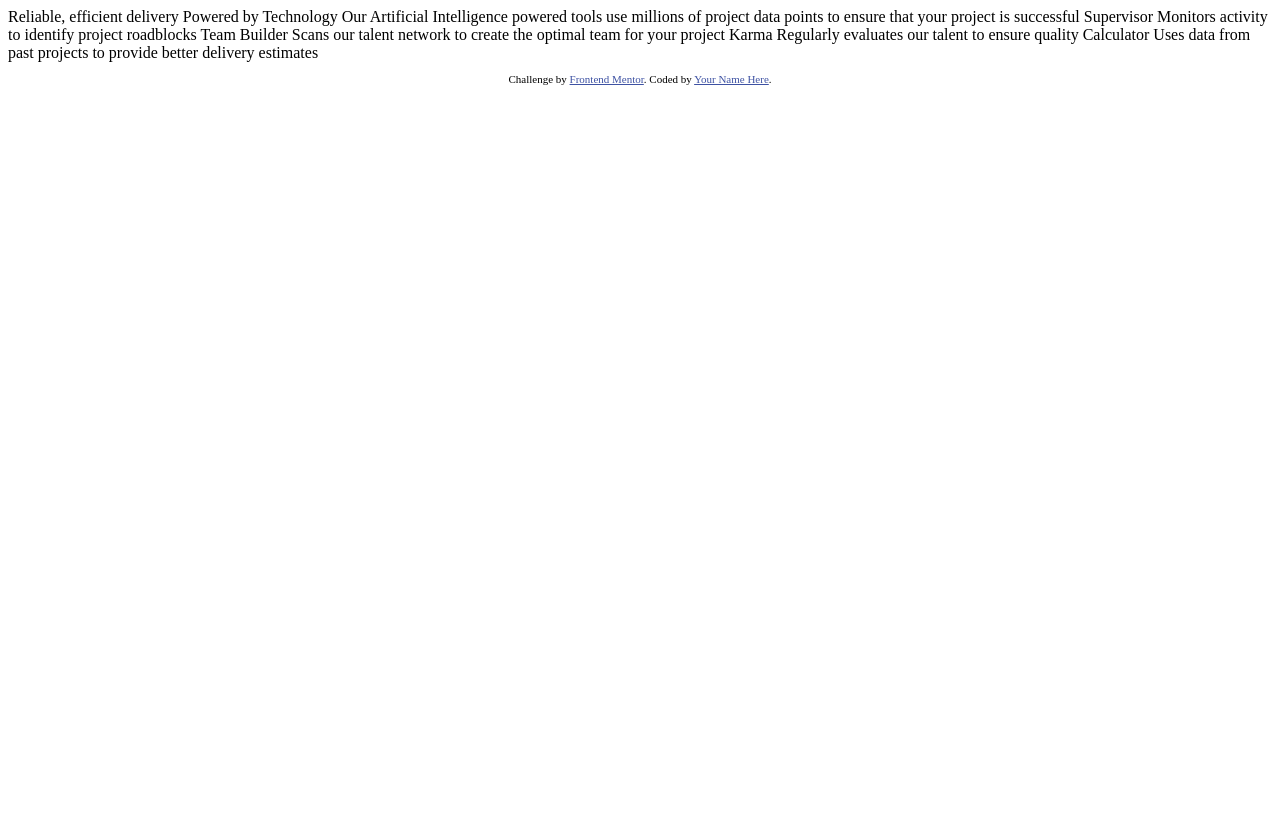
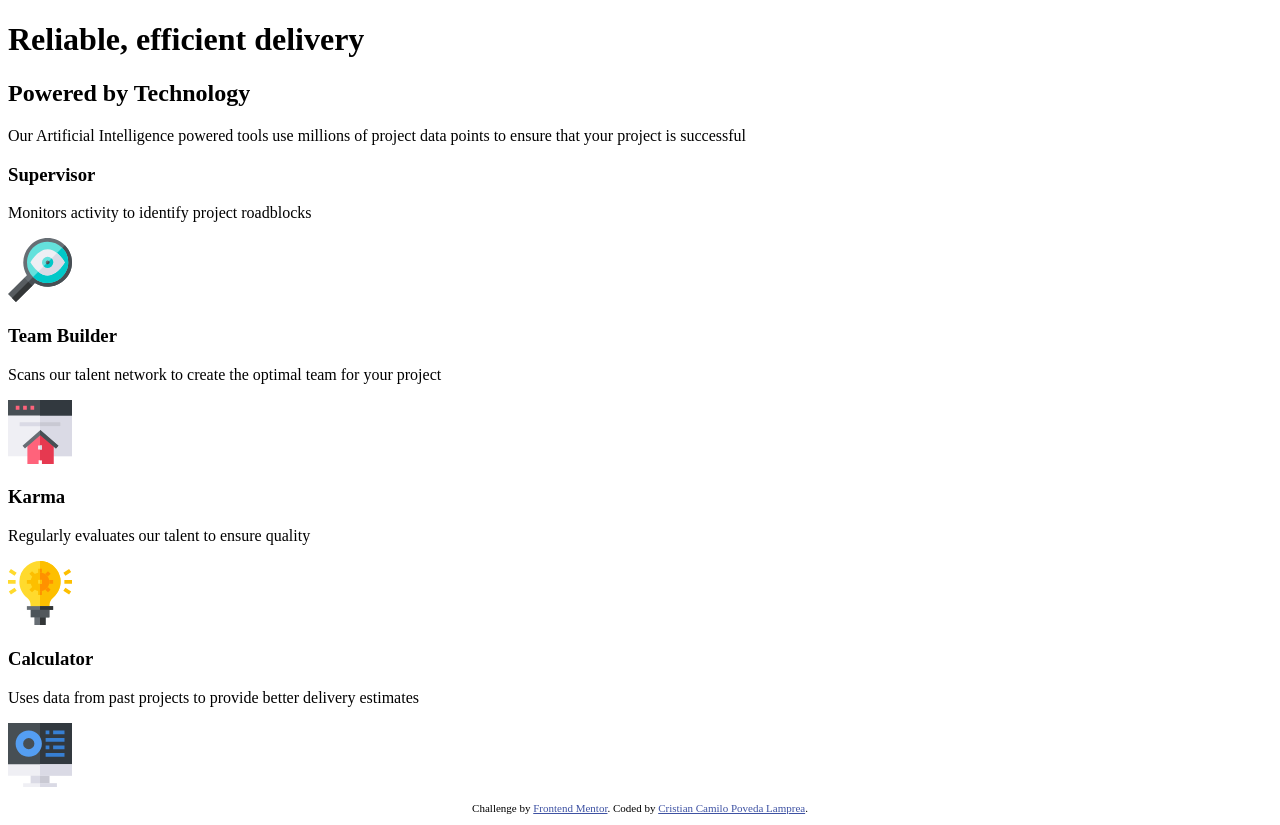
Before and after one commit to CRISTIAN3322/four-card-feature-section-master, a plain HTML site: page index.html in a window 1280 px wide. Before the commit the page ends 800 px from the top, so only its background shows below. Drawn offline with Linux system fonts and the light colour scheme.

Commit message:
Maquetado HTML

```diff
--- /dev/null
+++ b/css/main.css
@@ -0,0 +1,37 @@
+/* =================================================================
+                                * Fonts *
+================================================================= */
+
+@import url('https://fonts.googleapis.com/css2?family=Poppins:wght@200;400;600&display=swap');
+
+/* =================================================================
+                                * Variables *
+================================================================= */
+
+:root {
+    /* ! Color */
+    --primary__Red: hsl(0, 78%, 62%);
+    --primary__Cyan: hsl(180, 62%, 55%);
+    --primary__Orange: hsl(34, 97%, 64%);
+    --primary__Blue: hsl(212, 86%, 64%);
+    --neutral__DarkBlue: hsl(234, 12%, 34%);
+    --neutral__GrayishBlue: hsl(229, 6%, 66%);
+    --neutral__LightGray: hsl(0, 0%, 98%);
+    --footer_Color: hsl(228, 45%, 44%);
+    /* ! Font Awesome */
+    --Poppins: 'Poppins', sans-serif;
+}
+
+
+/* =================================================================
+                                * Footer *
+================================================================= */
+
+.footer__attribution {
+    font-size: 11px;
+    text-align: center;
+}
+
+.footer__link {
+    color: var(--footer_Color);
+}
--- a/index.html
+++ b/index.html
@@ -1,45 +1,83 @@
 <!DOCTYPE html>
 <html lang="en">
+
 <head>
     <meta charset="UTF-8">
-  <meta name="viewport" content="width=device-width, initial-scale=1.0"> <!-- displays site properly based on user's device -->
+    <meta name="viewport" content="width=device-width, initial-scale=1.0">
+    <!-- displays site properly based on user's device -->
 
     <link rel="icon" type="image/png" sizes="32x32" href="./images/favicon-32x32.png">
+
+    <link rel="stylesheet" href="css/main.css">
 
     <title>Frontend Mentor | Four card feature section</title>
 
     <!-- Feel free to remove these styles or customise in your own stylesheet 👍 -->
     <style>
-    .attribution { font-size: 11px; text-align: center; }
-    .attribution a { color: hsl(228, 45%, 44%); }
+
     </style>
 </head>
+
 <body>
 
-  Reliable, efficient delivery
-  Powered by Technology
+    <header class="header">
+        <h1 class="header__title">Reliable, efficient delivery</h1>
+        <h2 class="header__title">Powered by Technology</h2>
+        <p class="header__paragraph">Our Artificial Intelligence powered tools use millions of project data points to ensure that your project is successful</p>
+    </header>
 
-  Our Artificial Intelligence powered tools use millions of project data points
-  to ensure that your project is successful
+    <section class="section">
+        <div class="section__card">
+            <div class="section__line section__line--supervisor"></div>
+            <div class="section__content">
+                <h3 class="section__title">Supervisor</h3>
+                <p class="section__paragraph">Monitors activity to identify project roadblocks</p>
+                <div class="section__img">
+                    <img src="images/icon-supervisor.svg" alt="supervisor">
+                </div>
+            </div>
+        </div>
 
-  Supervisor
-  Monitors activity to identify project roadblocks
+        <div class="section__twoCards">
+            <div class="section__card">
+                <div class="section__line section__line--team"></div>
+                <div class="section__content">
+                    <h3 class="section__title">Team Builder</h3>
+                    <p class="section__paragraph">Scans our talent network to create the optimal team for your project</p>
+                    <div class="section__img">
+                        <img src="images/icon-team-builder.svg" alt="Team Builder">
+                    </div>
+                </div>
+            </div>
+            <div class="section__card">
+                <div class="section__line section__line--karma"></div>
+                <div class="section__content">
+                    <h3 class="section__title">Karma</h3>
+                    <p class="section__paragraph">Regularly evaluates our talent to ensure quality</p>
+                    <div class="section__img">
+                        <img src="images/icon-karma.svg" alt="Karma">
+                    </div>
+                </div>
+            </div>
+        </div>
 
-  Team Builder
-  Scans our talent network to create the optimal team for your project
+        <div class="section__card">
+            <div class="section__line section__line--calculator"></div>
+            <div class="section__content">
+                <h3 class="section__title">Calculator</h3>
+                <p class="section__paragraph">Uses data from past projects to provide better delivery estimates</p>
+                <div class="section__img">
+                    <img src="images/icon-calculator.svg" alt="Calculator">
+                </div>
+            </div>
+        </div>
+    </section>
 
-  Karma
-  Regularly evaluates our talent to ensure quality
+    <div class="footer">
+        <p class="footer__attribution">
+            Challenge by <a href="https://www.frontendmentor.io?ref=challenge" target="_blank" class="footer__link">Frontend Mentor</a>. Coded by <a href="#" class="footer__link">Cristian Camilo Poveda Lamprea</a>.
+        </p>
+    </div>
+</body>
 
-  Calculator
-  Uses data from past projects to provide better delivery estimates
-
-
-  <footer>
-    <p class="attribution">
-      Challenge by <a href="https://www.frontendmentor.io?ref=challenge" target="_blank">Frontend Mentor</a>.
-      Coded by <a href="#">Your Name Here</a>.
-    </p>
-  </footer>
-</body>
 </html>
```
Lines whose indentation alone changed are shown as unchanged.
